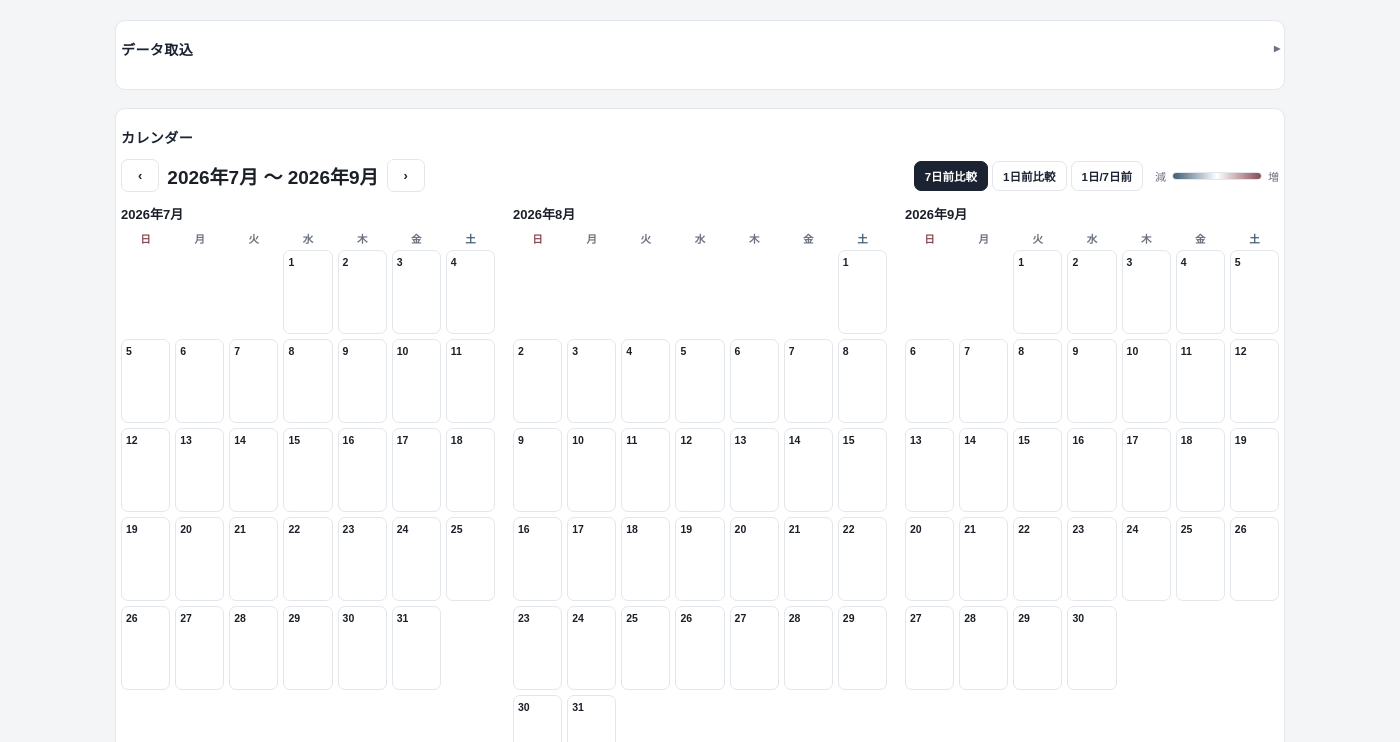
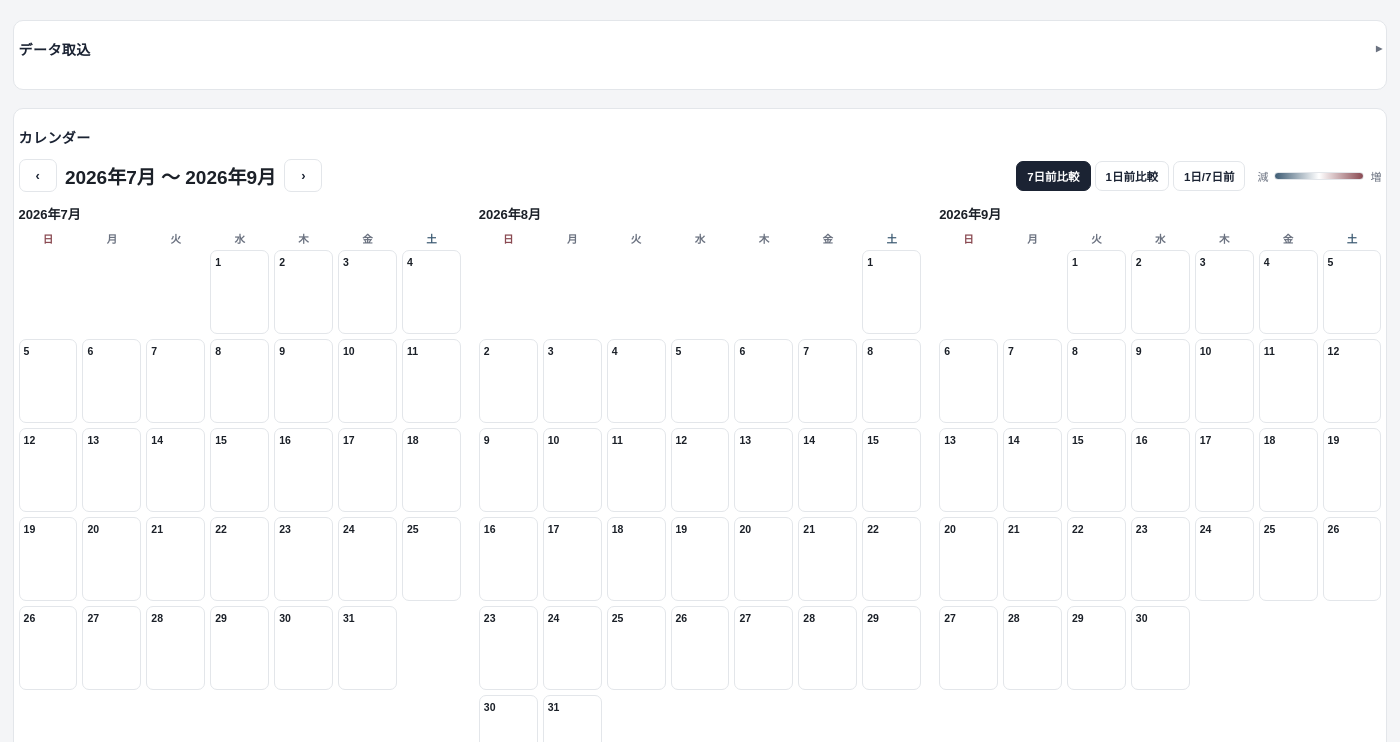
Before and after one commit to OVERA-LLC/revenue-pilot, an Electron app: page public/index.html in a window 1400 px wide. Shown: the part 58-800 px from the top of the page. Drawn offline with nearby package versions, Linux system fonts and the light colour scheme; no server answers.

Commit message:
release v1.2.7

```diff
--- a/package.json
+++ b/package.json
@@ -1,7 +1,7 @@
 {
   "name": "revenue-pilot",
   "productName": "Revenue Pilot",
-  "version": "1.2.6",
+  "version": "1.2.7",
   "description": "Revenue Pilot Desktop App",
   "main": "main.js",
   "private": true,
--- a/public/index.html
+++ b/public/index.html
@@ -48,7 +48,7 @@
   header .ghost{ background:transparent; color:#fff; border:1px solid rgba(255,255,255,.35); }
   header .ghost:hover{ background:rgba(255,255,255,.12); }
   .headline-note{ color:#9FB0C3; font-size:12px;}
-  main{ max-width:1180px; margin:0 auto; padding:22px 5px 60px;}
+  main{ margin:0 2mm; padding:22px 5px 60px;}
   .card{
     background:var(--panel); border:1px solid var(--line); border-radius:var(--radius);
     padding:18px 5px; margin-bottom:18px;
```
